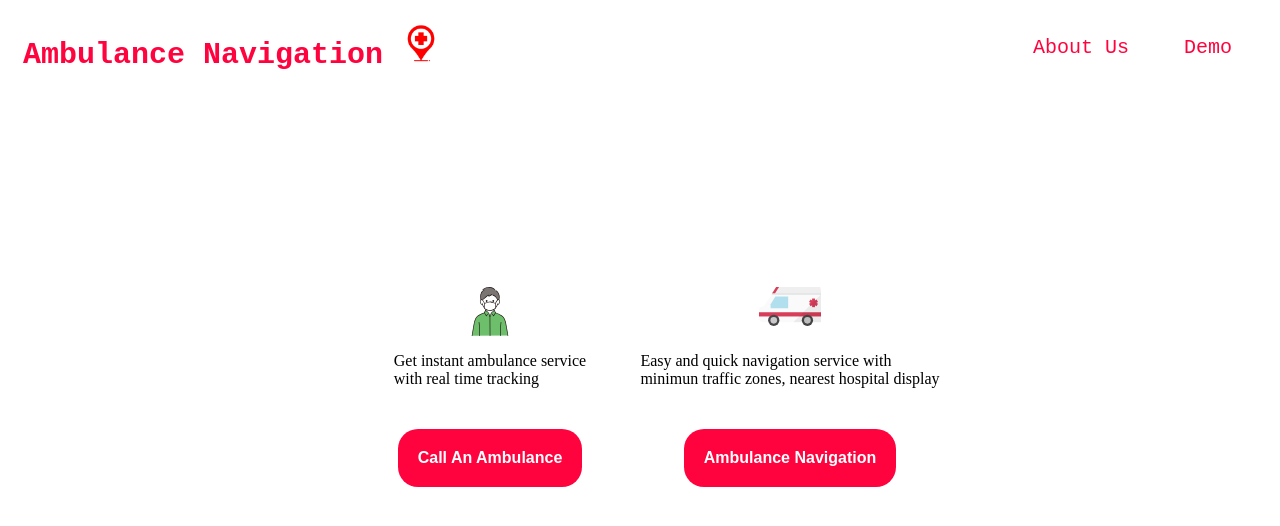
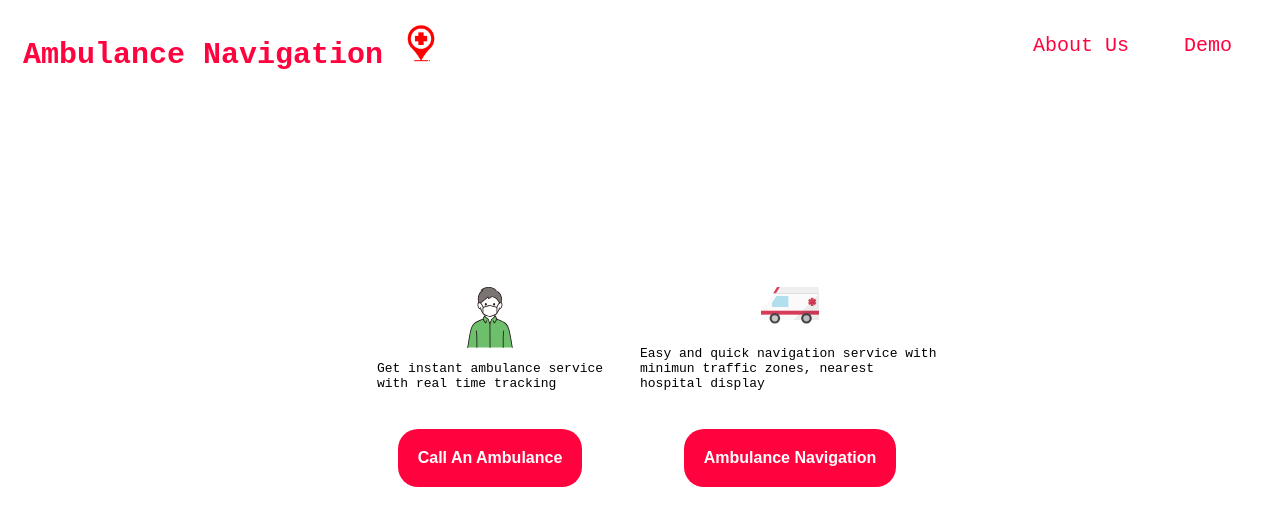
Before and after one commit to fizakhan90/Ambulance__Navigation, a plain HTML site: page index.html in a window 1280 px wide. Drawn offline with nearby package versions, Linux system fonts and the light colour scheme.

Commit message:
Changes done

```diff
--- a/index.css
+++ b/index.css
@@ -69,3 +69,19 @@ button:hover{
 ul li a{
     color: #FF033E;
 }
+ul li::after{
+    content: "";
+    display: block;
+    height: 4px;
+    width: 100%;
+    background-color: #FF033E;
+    transform-origin: left;
+    transform: scaleX(0);
+    transition: transform 300ms ease;
+}
+ul li:hover::after{
+    transform: scaleX(1);
+}
+p{
+    font-family: monospace;
+}
```
